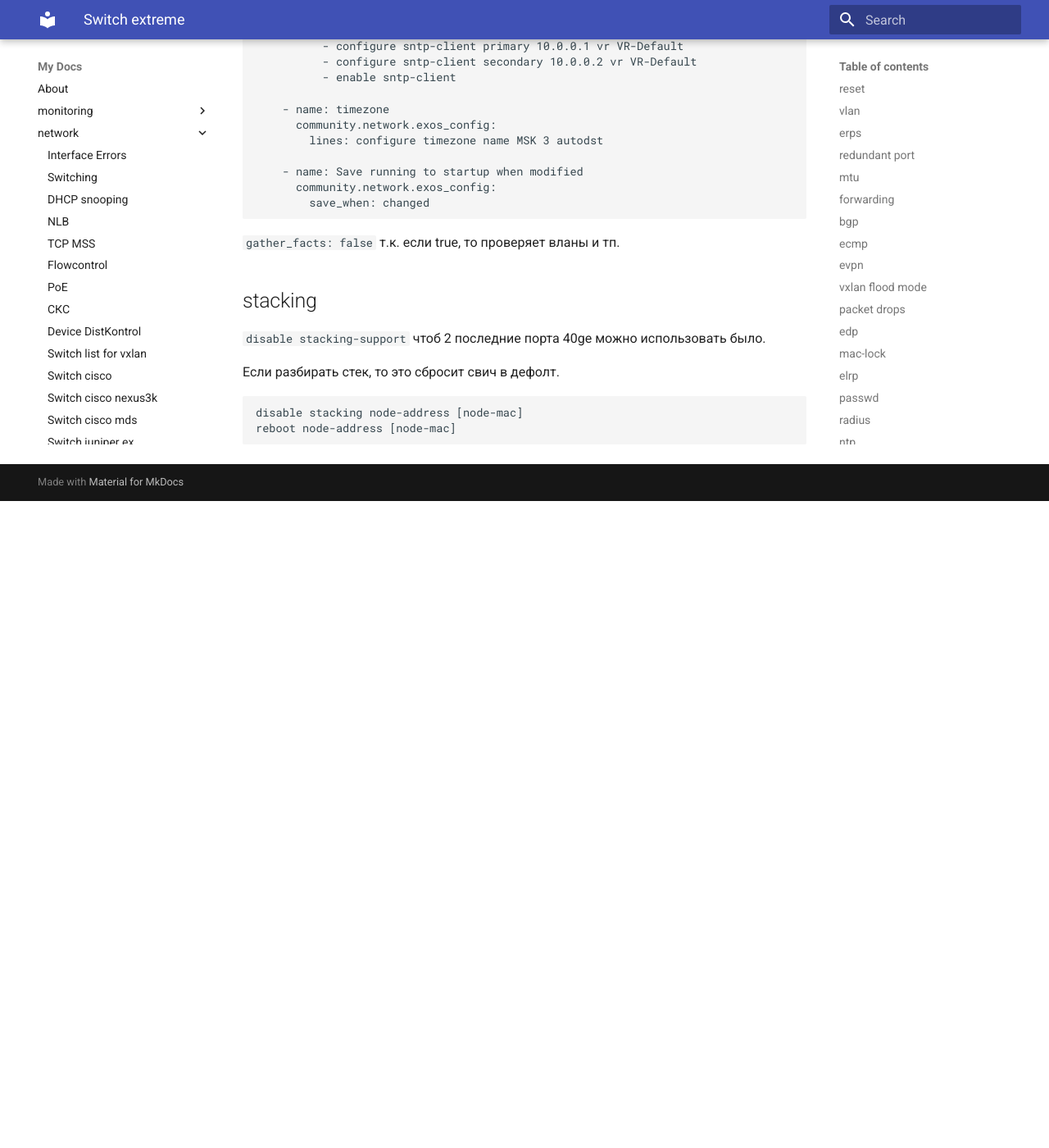
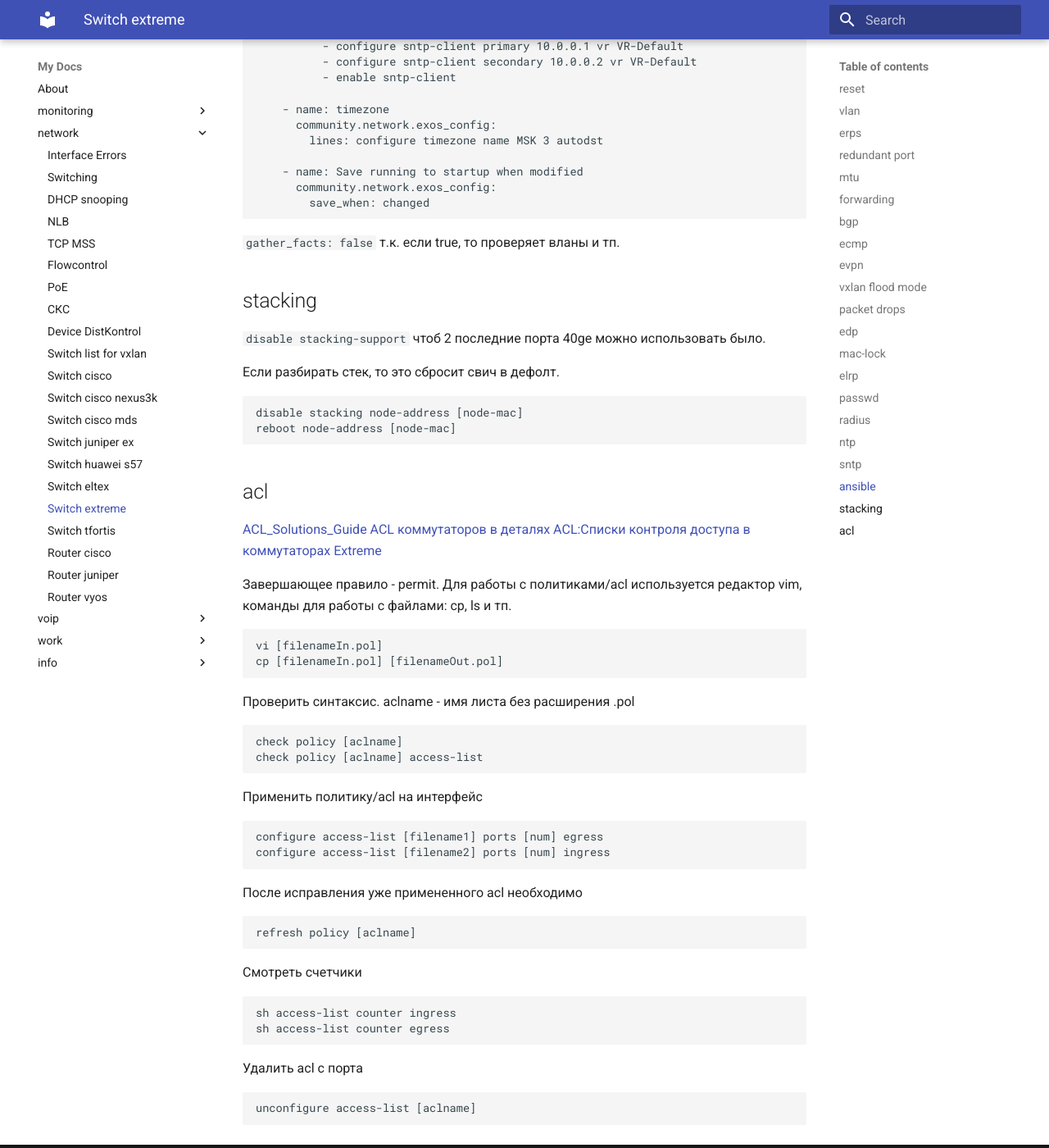
Before and after one commit to v98765/v98765.github.io, an MkDocs documentation site: the page built from docs/network/extreme.md, in a window 1280 px wide and 1400 px high, scrolled down 9338 px. Shown: the whole window at 82% size. Built offline with MkDocs 1.6.1 and Material for MkDocs 9.7.7, drawn with Linux system fonts in a browser that asks for light colours; before the commit the page ends 9949 px from its top, so only the background shows below that.

Commit message:
network/extreme.md acl info

````diff
--- a/docs/network/extreme.md
+++ b/docs/network/extreme.md
@@ -413,3 +413,40 @@
 disable stacking node-address [node-mac]
 reboot node-address [node-mac]
 ```
+
+## acl
+
+[ACL_Solutions_Guide](https://documentation.extremenetworks.com/PDFs/EXOS/ACL_Solutions_Guide.pdf)
+[ACL коммутаторов в деталях](https://habr.com/ru/company/extremenetworks/blog/486070/)
+[ACL:Списки контроля доступа в коммутаторах Extreme](https://shop.nag.ru/article/spiski-kontrolya-dostupa-v-kommutatorah-extreme)
+
+
+Завершающее правило - permit. Для работы с политиками/acl используется редактор vim, команды для работы с файлами: cp, ls и тп.
+```text
+vi [filenameIn.pol]
+cp [filenameIn.pol] [filenameOut.pol]
+```
+Проверить синтаксис. aclname - имя листа без расширения .pol
+```text
+check policy [aclname]
+check policy [aclname] access-list
+```
+
+Применить политику/acl на интерфейс
+```text
+configure access-list [filename1] ports [num] egress
+configure access-list [filename2] ports [num] ingress
+```
+После исправления уже примененного acl необходимо
+```text
+refresh policy [aclname]
+```
+Смотреть счетчики
+```text
+sh access-list counter ingress
+sh access-list counter egress
+```
+Удалить acl с порта
+```text
+unconfigure access-list [aclname]
+```
````
